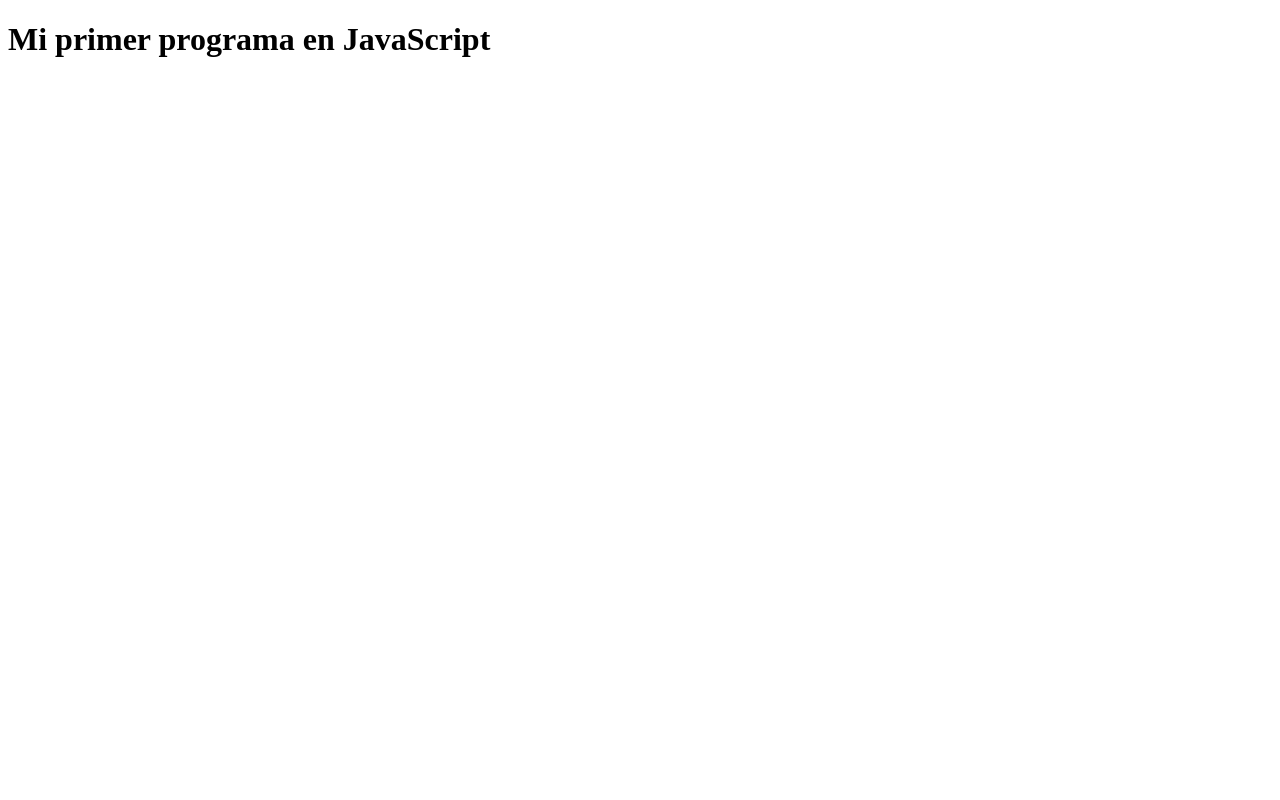
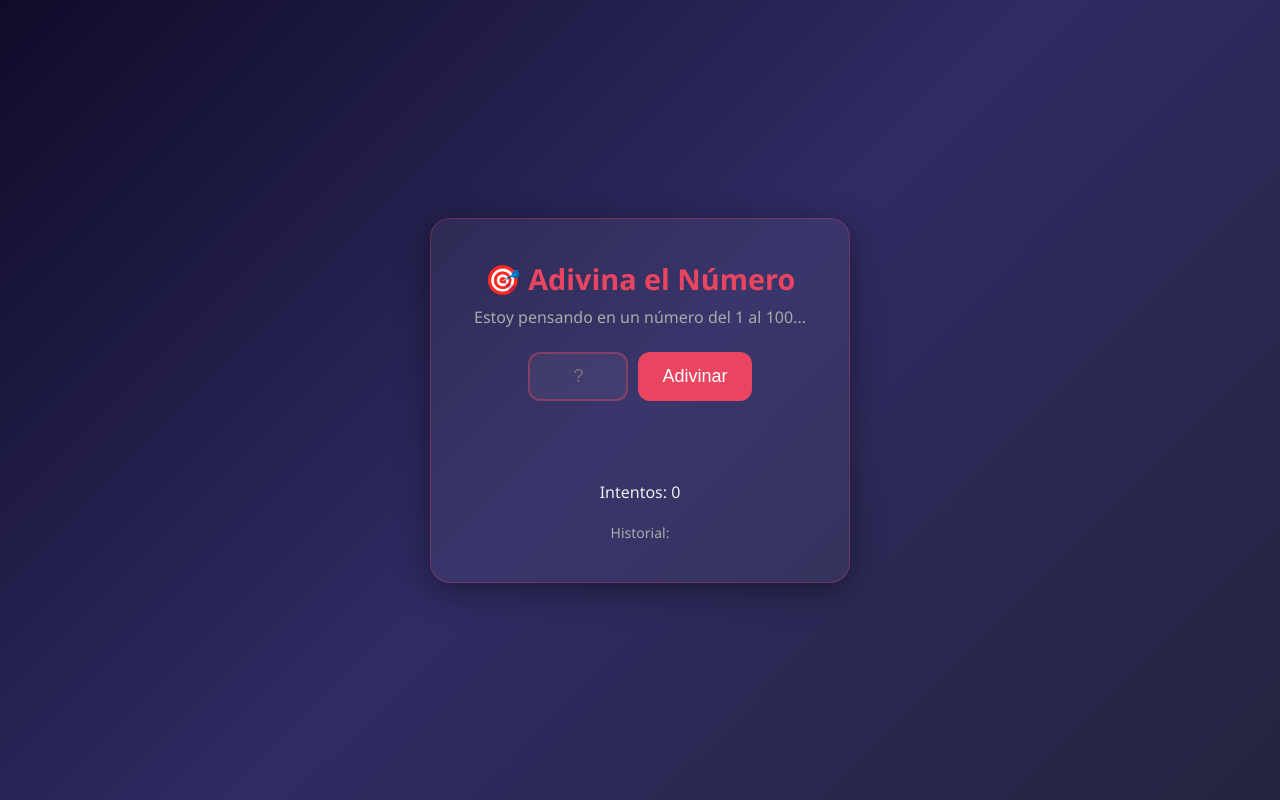
Before and after one commit to CattCloud/guess-number-js, a plain HTML site: page index.html in a window 1280 px wide. Drawn offline with Linux system fonts and the light colour scheme.

Commit message:
Enhance HTML structure and styling for game

```diff
--- a/index.html
+++ b/index.html
@@ -2,16 +2,139 @@
 <html lang="es">
 <head>
   <meta charset="UTF-8">
+  <meta name="viewport" content="width=device-width, initial-scale=1.0">
   <title>Adivina el Número</title>
+  <style>
+    * { margin: 0; padding: 0; box-sizing: border-box; }
+
+    body {
+      font-family: 'Segoe UI', Arial, sans-serif;
+      min-height: 100vh;
+      display: flex;
+      justify-content: center;
+      align-items: center;
+      background: linear-gradient(135deg, #0f0c29, #302b63, #24243e);
+      color: #eee;
+      padding: 20px;
+    }
+
+    .game-card {
+      background: rgba(255, 255, 255, 0.05);
+      border: 1px solid rgba(233, 69, 96, 0.3);
+      border-radius: 20px;
+      padding: 40px 30px;
+      max-width: 420px;
+      width: 100%;
+      text-align: center;
+      box-shadow: 0 8px 32px rgba(0, 0, 0, 0.4);
+      transition: border-color 0.5s, box-shadow 0.5s;
+    }
+
+    h1 {
+      color: #e94560;
+      font-size: 1.8rem;
+      margin-bottom: 8px;
+    }
+
+    .subtitle {
+      color: #aaa;
+      margin-bottom: 24px;
+    }
+
+    .controls {
+      display: flex;
+      gap: 10px;
+      justify-content: center;
+      margin-bottom: 20px;
+    }
+
+    input {
+      padding: 12px;
+      font-size: 18px;
+      width: 100px;
+      text-align: center;
+      border: 2px solid rgba(233, 69, 96, 0.4);
+      border-radius: 12px;
+      background: rgba(255, 255, 255, 0.05);
+      color: #eee;
+      outline: none;
+      transition: border-color 0.3s, box-shadow 0.3s;
+    }
+    input:focus {
+      border-color: #e94560;
+      box-shadow: 0 0 12px rgba(233, 69, 96, 0.3);
+    }
+    /* Ocultar flechas del input numérico */
+    input::-webkit-inner-spin-button,
+    input::-webkit-outer-spin-button { -webkit-appearance: none; }
+    input[type=number] { -moz-appearance: textfield; }
+
+    button {
+      padding: 12px 24px;
+      font-size: 18px;
+      background-color: #e94560;
+      color: white;
+      border: none;
+      border-radius: 12px;
+      cursor: pointer;
+      transition: transform 0.2s, background-color 0.3s;
+    }
+    button:hover {
+      background-color: #d63d56;
+      transform: translateY(-2px);
+    }
+    button:active { transform: translateY(1px); }
+    button:disabled {
+      opacity: 0.5;
+      cursor: not-allowed;
+      transform: none;
+    }
+
+    #mensaje {
+      font-size: 24px;
+      margin: 20px 0;
+      min-height: 40px;
+      transition: font-size 0.3s;
+    }
+
+    #historial {
+      margin-top: 20px;
+      font-size: 14px;
+      color: #aaa;
+    }
+
+    #btnReiniciar {
+      background-color: #0f3460;
+      margin-top: 12px;
+    }
+
+    @media (max-width: 480px) {
+      .game-card { padding: 30px 20px; }
+      .controls { flex-direction: column; align-items: center; }
+      input { width: 80%; }
+      button { width: 80%; }
+    }
+  </style>
 </head>
 <body>
+  <div class="game-card" id="game-card">
+    <h1>🎯 Adivina el Número</h1>
+    <p class="subtitle">Estoy pensando en un número del 1 al 100...</p>
 
-  <h1>Mi primer programa en JavaScript</h1>
+    <div class="controls">
+      <input type="number" id="inputIntento" min="1" max="100" placeholder="?">
+      <button id="btnAdivinar">Adivinar</button>
+    </div>
 
+    <p id="mensaje"></p>
+    <p id="contador">Intentos: 0</p>
+    <p id="historial">Historial: </p>
 
+    <button id="btnReiniciar" style="display: none;">
+      🔄 Jugar de nuevo
+    </button>
+  </div>
 
-
-  <!-- Conecta tu archivo JS aquí -->
   <script src="script.js"></script>
 </body>
 </html>
```
